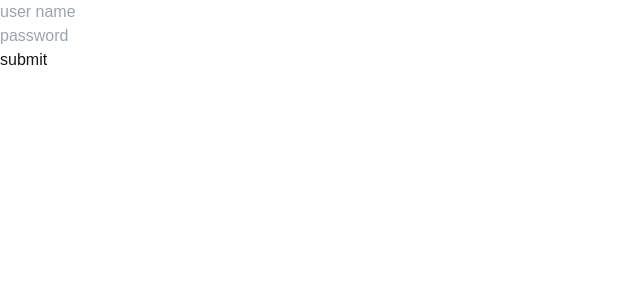
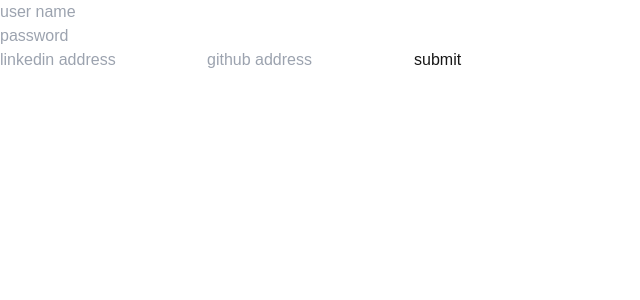
Before and after one commit to mr-mahdiyar/simple-react-hook-form-mini-project, a Next.js app: page / in a window 1280 px wide. Shown: the top 300 px of the page, without its empty margins (0-640 px from the left). Built offline with nearby package versions, Linux system fonts and the light colour scheme.

Commit message:
add nested object for grouping inputs

```diff
--- a/src/app/page.tsx
+++ b/src/app/page.tsx
@@ -2,14 +2,22 @@
 interface FormValues {
   username: string;
   password: string;
+  social: {
+    linkedin: string;
+    github: string;
+  }
 }
 import { useForm } from "react-hook-form";
 export default function Home() {
   const form = useForm<FormValues>({
     defaultValues: {
       username: "",
-      password: ""
-    }
+      password: "",
+      social: {
+        linkedin: "",
+        github: ""
+      }
+    },
   });
   const { register, handleSubmit, formState } = form;
   const { errors } = formState;
@@ -37,6 +45,18 @@ export default function Home() {
           })}
         />
         <p className="-translate-y-6 text-red-600">{errors.password?.message}</p>
+        <input
+          type="text"
+          placeholder="linkedin address"
+          className="border rounded-md p-2 outline-none"
+          {...register("social.linkedin")}
+        />
+        <input
+          type="text"
+          placeholder="github address"
+          className="border rounded-md p-2 outline-none"
+          {...register("social.github")}
+        />
         <button type="submit" className="p-2 border rounded-md hover:bg-slate-100">
           submit
         </button>
```
